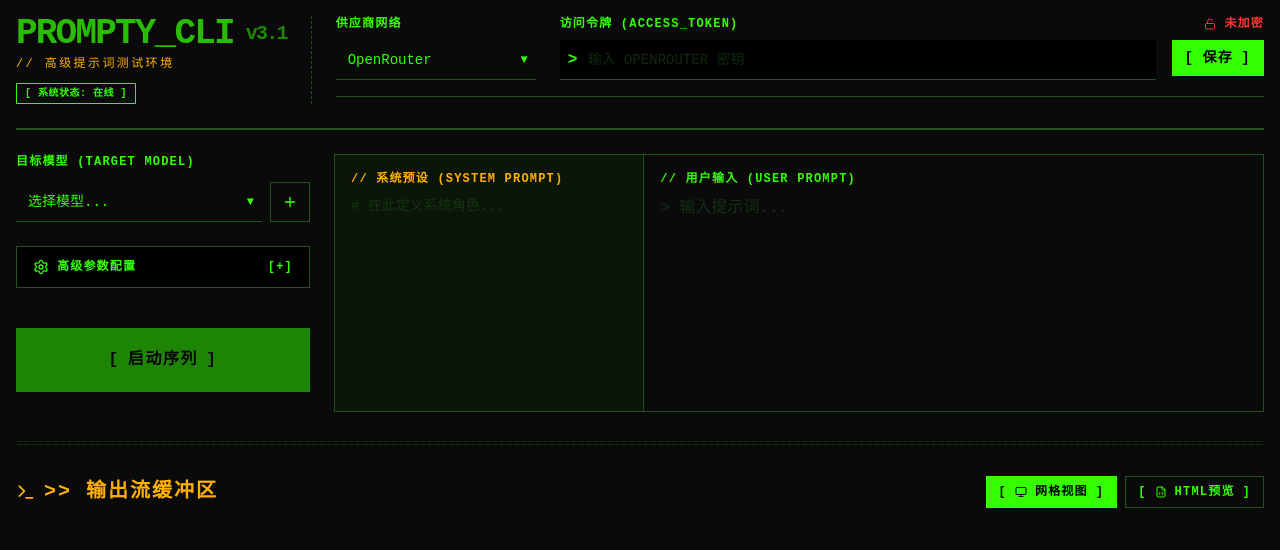
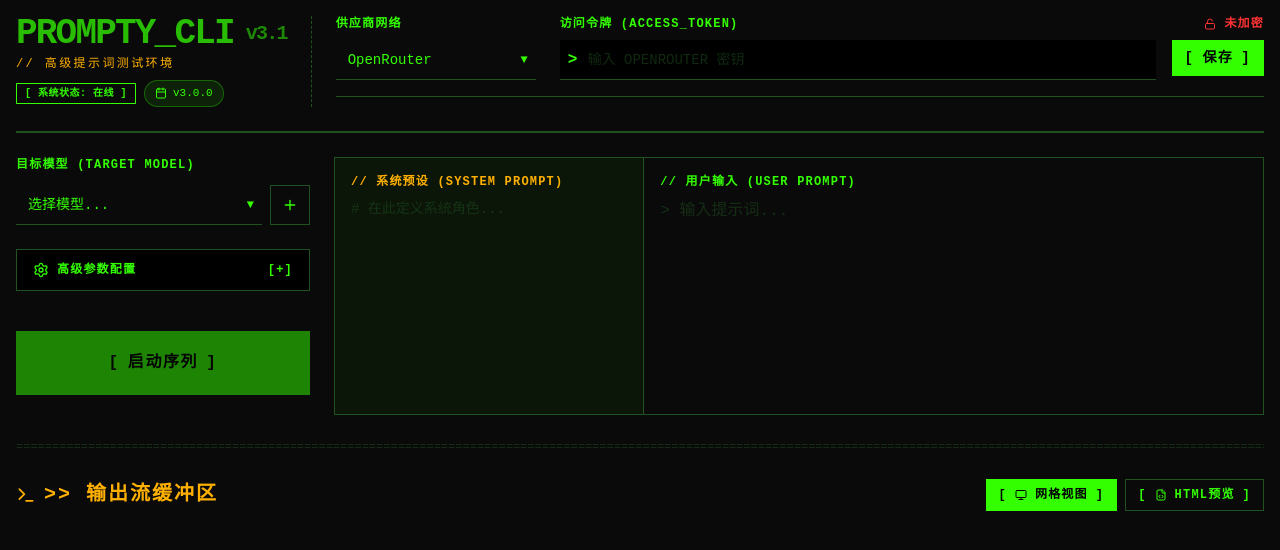
Before and after one commit to sn1p4am/prompty, a React (Vite) app: page / in a window 1280 px wide. Shown: the top 550 px of the page. Built offline with nearby package versions, Linux system fonts and the light colour scheme.

Commit message:
feat: 添加版本徽章和更新日志功能
- 新增 VersionBadge 组件
- 鼠标悬停显示当前版本更新内容
- 支持 emoji 和分类展示

```diff
--- a/src/App.jsx
+++ b/src/App.jsx
@@ -10,6 +10,7 @@ import { AdvancedSettings } from './components/AdvancedSettings'
 import { ResultsGrid } from './components/ResultsGrid'
 import { Modal } from './components/Modal'
 import { MarkdownRenderer } from './components/MarkdownRenderer'
+import { VersionBadge } from './components/VersionBadge'
 import { STORAGE_KEYS, DEFAULT_CONFIG, DISPLAY_MODES } from './constants/providers'
 import { Button } from "./components/ui/button"
 import { Badge } from "./components/ui/badge"
@@ -129,8 +130,9 @@ function App() {
                                 // 高级提示词测试环境
               </p>
             </div>
-            <div className="mt-auto pt-2">
+            <div className="mt-auto pt-2 flex items-center gap-2">
               <Badge variant="outline" className="text-[10px]">系统状态: 在线</Badge>
+              <VersionBadge />
             </div>
           </div>
 
--- /dev/null
+++ b/src/components/VersionBadge.jsx
@@ -0,0 +1,59 @@
+import { useState } from 'react'
+import { Calendar, CheckCircle2 } from 'lucide-react'
+
+// 版本信息配置
+const VERSION_INFO = {
+    version: 'v3.0.0',
+    date: '2025-12-31',
+    changes: [
+        { emoji: '🚀', label: '全面重构', desc: '迁移到 React 18 + Vite 7 架构' },
+        { emoji: '🎨', label: 'UI 升级', desc: '使用 shadcn/ui 组件库，Terminal CLI 主题' },
+        { emoji: '📝', label: 'Markdown 预览', desc: '支持 Markdown/Mermaid/代码高亮渲染' },
+        { emoji: '📊', label: '元数据增强', desc: '显示首字延迟、生成速度、费用估算' },
+        { emoji: '🔧', label: '兼容性修复', desc: 'LocalStorage 向后兼容旧版本数据' },
+    ]
+}
+
+export function VersionBadge() {
+    const [isHovered, setIsHovered] = useState(false)
+
+    return (
+        <div
+            className="relative z-50"
+            onMouseEnter={() => setIsHovered(true)}
+            onMouseLeave={() => setIsHovered(false)}
+        >
+            {/* 版本徽章 */}
+            <div className="inline-flex items-center gap-1.5 px-2.5 py-1 bg-primary/10 border border-primary/30 rounded-full text-[11px] text-primary cursor-help transition-all hover:bg-primary/20 hover:-translate-y-0.5">
+                <Calendar className="w-3 h-3" />
+                <span className="font-mono">{VERSION_INFO.version}</span>
+            </div>
+
+            {/* 更新日志 Tooltip */}
+            {isHovered && (
+                <div className="absolute top-full left-0 mt-2 bg-background border border-border rounded-lg p-4 min-w-[320px] max-w-[400px] shadow-lg shadow-black/50 z-[100] animate-in fade-in slide-in-from-top-2 duration-200">
+                    {/* 箭头 */}
+                    <div className="absolute -top-1.5 left-4 w-3 h-3 bg-background border-l border-t border-border rotate-45" />
+
+                    {/* 标题 */}
+                    <h4 className="flex items-center gap-2 text-sm font-semibold text-primary pb-2 mb-3 border-b border-border">
+                        <CheckCircle2 className="w-4 h-4" />
+                        {VERSION_INFO.version} 更新日志
+                        <span className="text-[10px] text-muted font-normal ml-auto">{VERSION_INFO.date}</span>
+                    </h4>
+
+                    {/* 更新列表 */}
+                    <ul className="space-y-2">
+                        {VERSION_INFO.changes.map((change, index) => (
+                            <li key={index} className="text-xs text-foreground/80 leading-relaxed">
+                                <span className="mr-1.5">{change.emoji}</span>
+                                <strong className="text-primary">{change.label}</strong>
+                                <span className="text-muted">：{change.desc}</span>
+                            </li>
+                        ))}
+                    </ul>
+                </div>
+            )}
+        </div>
+    )
+}
```
